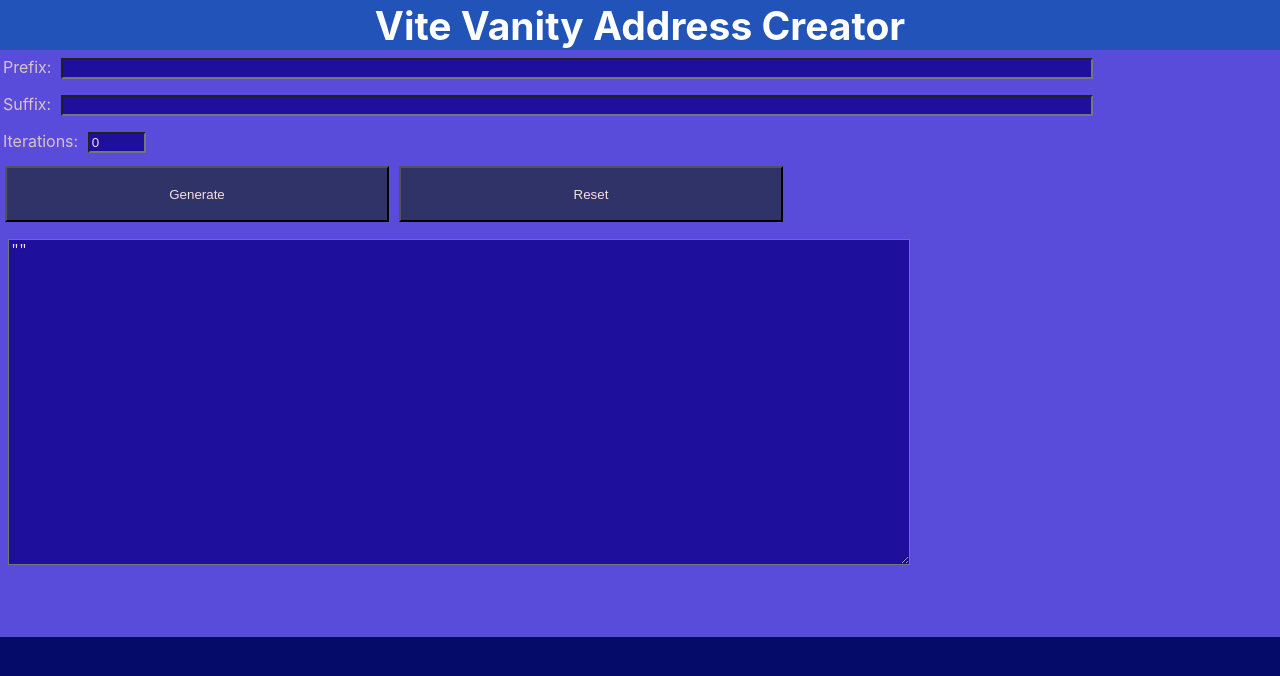
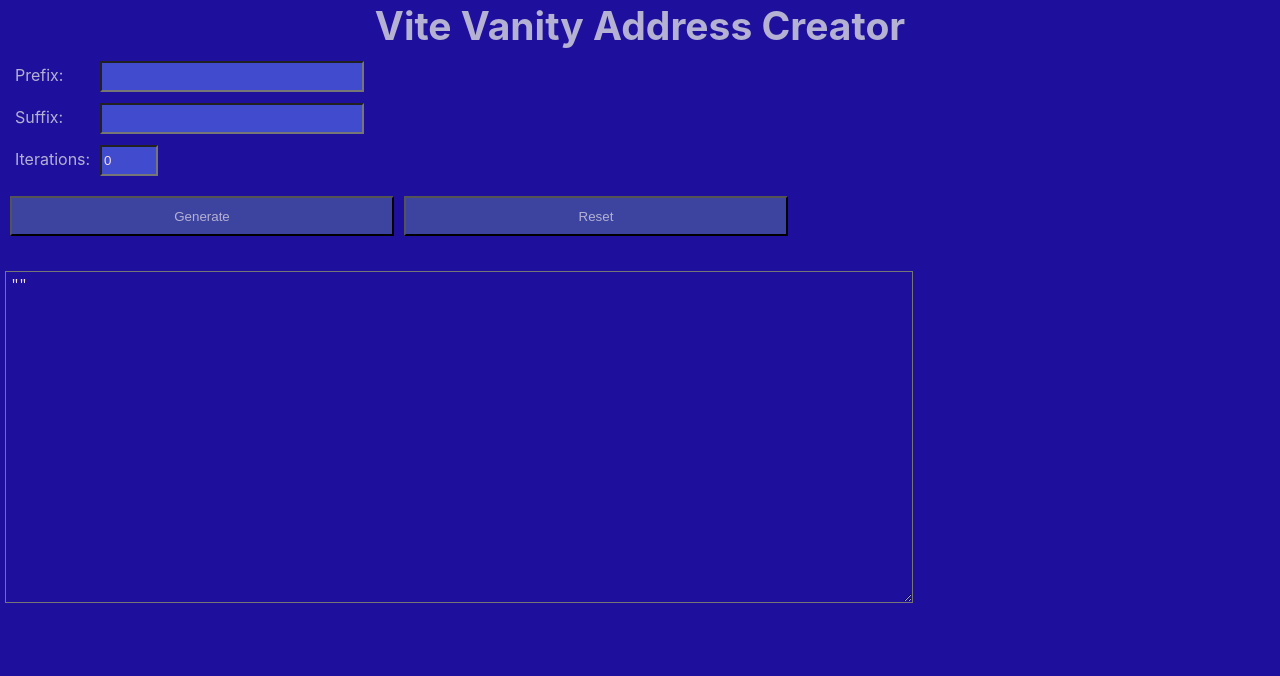
Before and after one commit to JohnGarnham/Vite-Vanity-Address-Generator, a React (Create React App) app: page / in a window 1280 px wide. Shown: the top 676 px of the page. Built offline with nearby package versions, Linux system fonts and the light colour scheme.

Commit message:
Pretty up CSS

```diff
--- a/src/App.css
+++ b/src/App.css
@@ -1,13 +1,12 @@
 .vanity-body {
-  color: rgb(214, 200, 200);
-  background-color: #040b68;
+  color: rgb(143, 139, 167);
+  background-color: #1e109c;
   height: 100vh;
   width: 100vw;
 }
 
 .header {
   color: rgb(129, 95, 95);
-  background-color: #2153b8;
   height: 50px;
   width: 100vw;
   display: flex;
@@ -15,54 +14,62 @@
   align-items: center;
   justify-content: center;
   font-size: calc(10px + 2vmin);
-  color: white;
+  color: #b4b1d3;
 }
 
 .input-button-row {
-  color: rgb(168, 13, 13);
-  background-color: #5a4cdb;
   width: 100vw;
   height: 70px;
+  padding: 5px;
 }
 
 .input-button {
-  color: rgb(245, 223, 223);
-  background-color: #2f3368;
+  color: #b4b1d3;
+  background-color: #3d44a0;
   float: left;
   width: 30%;
-  height: 80%;
+  height: 40px;
   margin: 5px;
+}
+
+.input-section {
+  padding: 5px;
+}
+
+.input-label {
+  display: inline-block;
+  width: 80px;
+  color: #b4b1d3;
+  padding: 5px;
 }
 
 .input-text-row {
   color: rgb(218, 195, 195);
-  background-color: #5a4cdb;
   width: 100vw;
-  padding: 3px;
+  height: 80%;
+  padding: 5px;
+  text-align: left;
 }
 
 .text-input {
   color: rgb(245, 223, 223);
-  background-color: #1e109c;
-  width: 80vw;
-  height: 20%;
-  margin: 5px;
+  background-color:  #414bce;
+  width: 20vw;
+  height: 25px;
 }
 
 .text-input-iterations {
   color: rgb(245, 223, 223);
-  background-color: #1e109c;
+  background-color:  #414bce;
   width: 50px;
-  height: 20%;
-  margin: 5px;
+  height: 25px;
 }
 
 .output-row {
   color: rgb(218, 195, 195);
-  background-color: #5a4cdb;
   width: 100vw;
   height: 400px;
-  padding: 3px;
+  padding: 5px;
 }
 
 .textarea-output {
@@ -70,5 +77,5 @@
   background-color: #1e109c;
   width: 70vw;
   height: 80%;
-  margin: 5px;
+  padding: 5px;
 }
--- a/src/App.js
+++ b/src/App.js
@@ -71,17 +71,22 @@
         <div className="header">
           <h2>Vite Vanity Address Creator</h2>
         </div>
+        <div className="input-section">
           <div className="input-text-row">
-          Prefix: <input type="text" className="text-input" id="prefix" name="prefix"
+            <label className="input-label">Prefix:</label>
+            <input type="text" className="text-input" id="prefix" name="prefix"
               value={this.state.search.prefix} onChange={this.handlePrefixChanged.bind(this)} />
           </div>
           <div className="input-text-row">
-          Suffix: <input type="text" className="text-input" id="suffix" name="suffix"
+            <label className="input-label">Suffix:</label>
+            <input type="text" className="text-input" id="suffix" name="suffix"
                 value={this.state.search.suffix} onChange={this.handleSuffixChanged.bind(this)} />
           </div>
           <div className="input-text-row">
-          Iterations: <input type="text" className="text-input-iterations" id="iterations" name="iterations"
+          <label className="input-label">Iterations:</label>
+            <input type="text" className="text-input-iterations" id="iterations" name="iterations"
               value={this.state.search.iterations} onChange={this.handleIterationsChanged.bind(this)} />
+          </div>
         </div>
         <div className="input-button-row">
           <button type="button" className="input-button" name="Generate" onClick={this.generateAddresses.bind(this)}>
```
Lines whose indentation alone changed are shown as unchanged.
